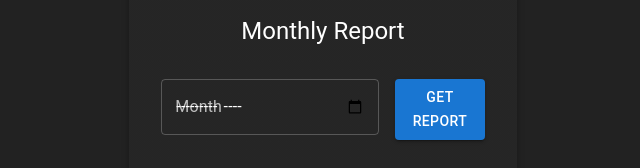
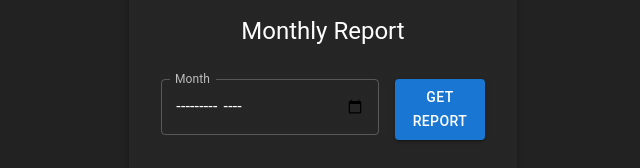
Before and after one commit to tomernegad/Final_Project_frontend, a React (Vite) app: page / in a window 1280 px wide. Both pictures are taken after a click on the button "MONTHLY REPORT". Shown: the part 194-362 px from the top of the page, without its empty margins (317-957 px from the left). Built offline with nearby package versions, Linux system fonts and the light colour scheme.

Commit message:
Fixed visual bug with month input

```diff
--- a/src/components/report.jsx
+++ b/src/components/report.jsx
@@ -83,6 +83,7 @@ function Report() {
                     variant='outlined'
                     placeholder={'YYYY-MM'}
                     fullWidth
+                    slotProps={{inputLabel: {shrink: true}}}
                 />
                 <Button
                     variant='contained'
```
